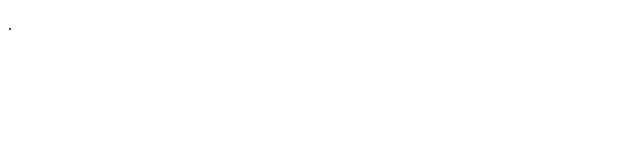
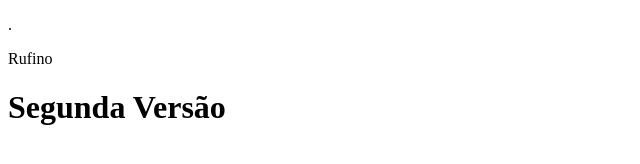
Before and after one commit to JandiraPena16/Eng, a plain HTML site: page index.html in a window 1280 px wide. Shown: the whole page, without its empty margins (0-640 px from the left). Drawn offline with Linux system fonts and the light colour scheme.

Commit message:
Segunda Versão

```diff
--- a/index.html
+++ b/index.html
@@ -7,5 +7,7 @@
 </head>
 <body>
     <p>.</p>
+    <p>Rufino</p>
+    <h1>Segunda Versão</h1>
 </body>
 </html>
```
